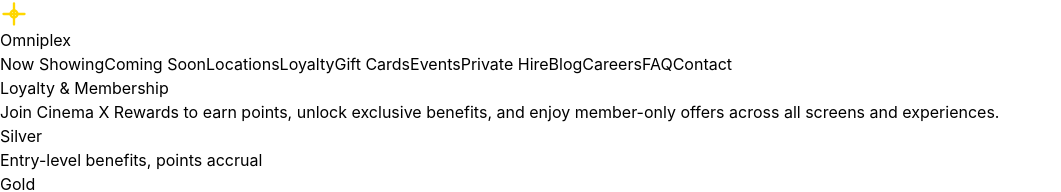
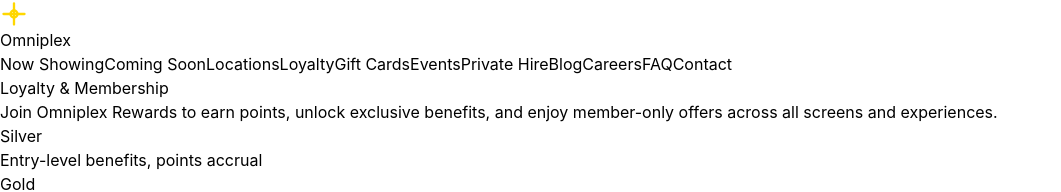
Before and after one commit to martymcquaid/cinema, a React (Vite) app: page /loyalty in a window 1280 px wide. Shown: the top 192 px of the page, without its empty margins (0-1061 px from the left). Built offline with nearby package versions, Linux system fonts and the light colour scheme.

Commit message:
AI edit: /root/ChitterChat/team-call-connect/TwilioAPIService/chipify_projects/337cb149-c3c0-45e7-8d71-42f26fa529a0/src/pages/Loyalty.tsx

```diff
--- a/src/pages/Loyalty.tsx
+++ b/src/pages/Loyalty.tsx
@@ -2,7 +2,7 @@
   return (
     <section>
       <h2 className="text-2xl font-semibold mb-4">Loyalty & Membership</h2>
-      <p className="text-slate-300">Join Cinema X Rewards to earn points, unlock exclusive benefits, and enjoy member-only offers across all screens and experiences.</p>
+      <p className="text-slate-300">Join Omniplex Rewards to earn points, unlock exclusive benefits, and enjoy member-only offers across all screens and experiences.</p>
       <div className="grid grid-cols-1 md:grid-cols-3 gap-4 mt-4">
         {[
           { tier: 'Silver', desc: 'Entry-level benefits, points accrual' },
```
